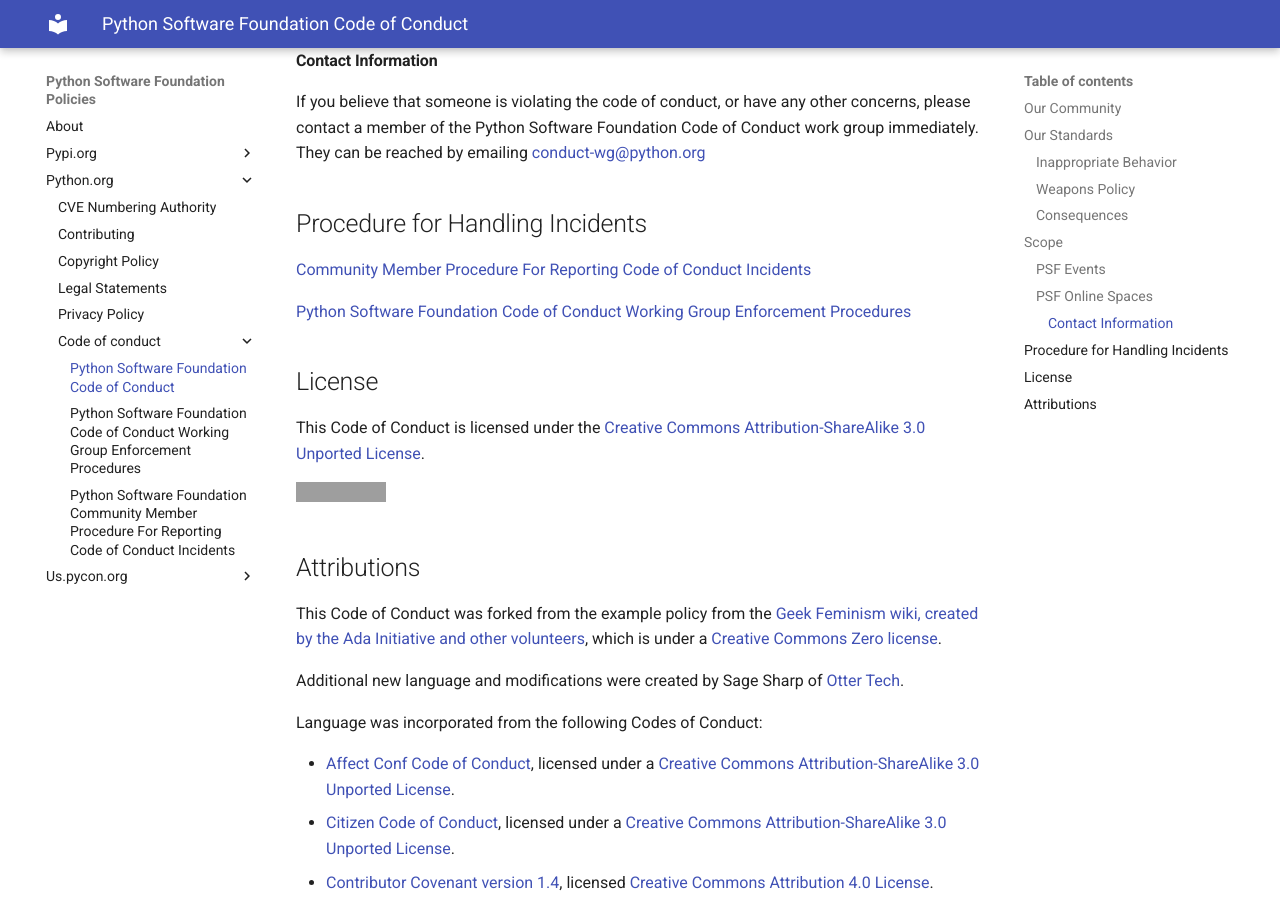
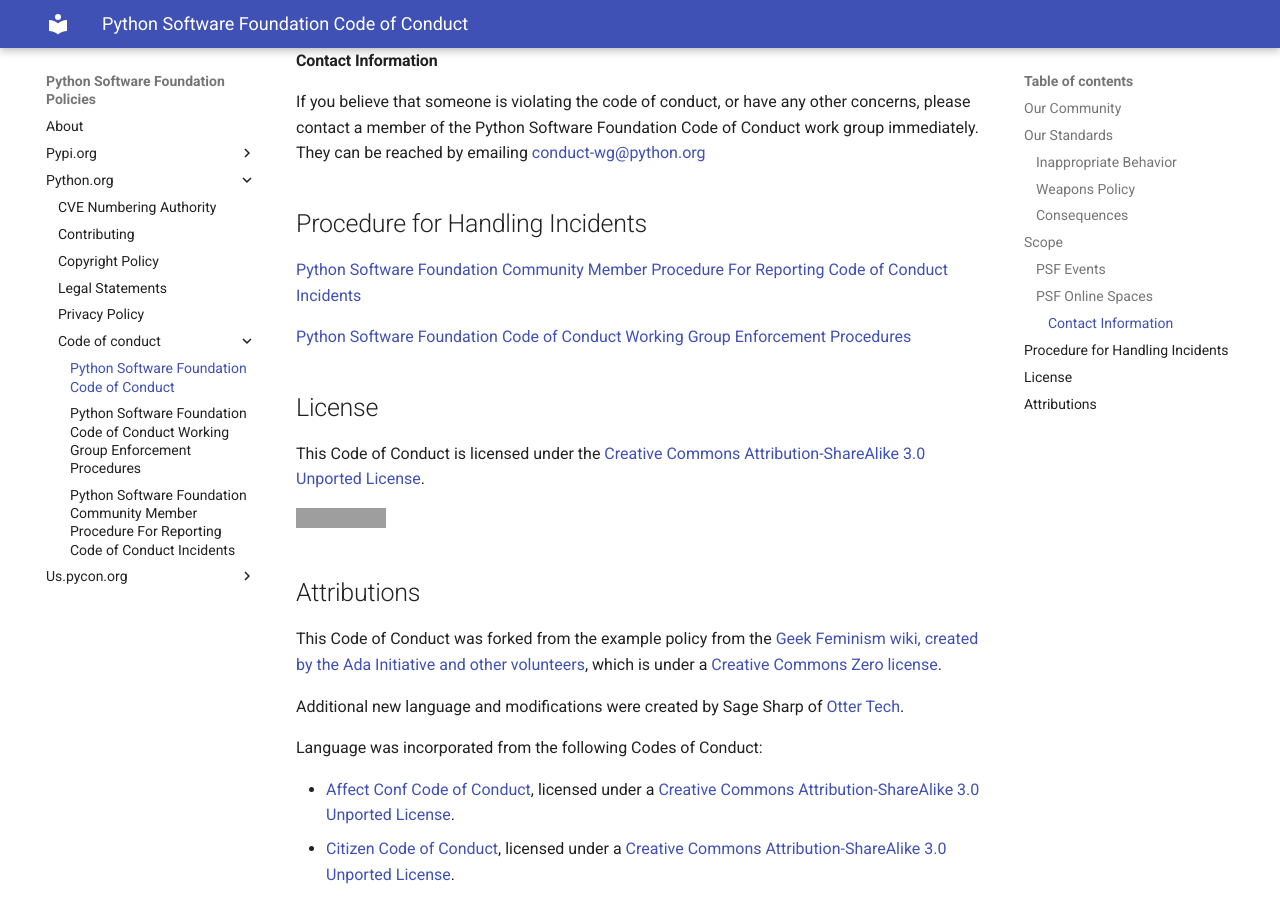
Before and after one commit to psf/policies, an MkDocs documentation site: the page built from docs/python.org/code-of-conduct/index.md, in a window 1280 px wide and 900 px high, scrolled down 5049 px. Built offline with MkDocs 1.6.1 and Material for MkDocs 9.7.7, drawn with Linux system fonts in a browser that asks for light colours; grey boxes are pictures that could not be loaded.

Commit message:
fix links

```diff
--- a/docs/python.org/code-of-conduct/index.md
+++ b/docs/python.org/code-of-conduct/index.md
@@ -57,7 +57,7 @@
 
 ### Consequences
 
-If a participant engages in behavior that violates this code of conduct, the Python community Code of Conduct team may take any action they deem appropriate, including warning the offender or expulsion from the community and community events with no refund of event tickets. The full list of consequences for inappropriate behavior is listed in the [Enforcement Procedures](/psf/conduct/enforcement).
+If a participant engages in behavior that violates this code of conduct, the Python community Code of Conduct team may take any action they deem appropriate, including warning the offender or expulsion from the community and community events with no refund of event tickets. The full list of consequences for inappropriate behavior is listed in the [Enforcement Procedures](Enforcement-Procedures).
 
 Thank you for helping make this a welcoming, friendly community for everyone.
 
@@ -137,9 +137,9 @@
 
 ## Procedure for Handling Incidents
 
-[Community Member Procedure For Reporting Code of Conduct Incidents](/psf/conduct/reporting)
+[Python Software Foundation Community Member Procedure For Reporting Code of Conduct Incidents](Procedures-for-Reporting-Incidents)
 
-[Python Software Foundation Code of Conduct Working Group Enforcement Procedures](/psf/conduct/enforcement)
+[Python Software Foundation Code of Conduct Working Group Enforcement Procedures](Enforcement-Procedures)
 
 ## License
 
```
Also changed, not shown: docs/pypi.org/Code-of-Conduct.md (+1 -1 lines), docs/python.org/code-of-conduct/Procedures-for-Reporting-Incidents.md (+3 -3 lines).
